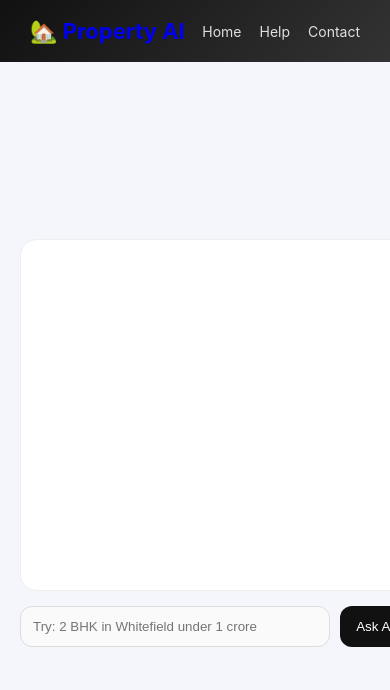
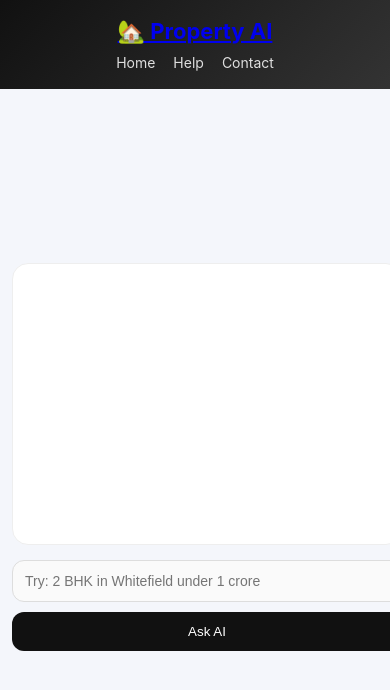
Before and after one commit to Amaan622/property-ai-project, a React app in the folder frontend/: page / in a window 390 px wide. Shown: the top 690 px of the page. Built offline with nearby package versions, Linux system fonts and the light colour scheme; the HTML template or start-up script is replaced by a standard one.

Commit message:
responsive UI update for mobile and desktop

```diff
--- a/frontend/src/App.css
+++ b/frontend/src/App.css
@@ -22,6 +22,7 @@ body {
   padding: 18px 30px;
   background: linear-gradient(135deg, #111, #333);
   color: white;
+  flex-wrap: wrap;
 }
 
 .header h1 {
@@ -32,6 +33,7 @@ body {
 .header nav {
   display: flex;
   gap: 18px;
+  flex-wrap: wrap;
 }
 
 .header nav a {
@@ -66,13 +68,15 @@ body {
   gap: 10px;
 }
 
+/* ================= MESSAGES ================= */
 .user-msg {
   align-self: flex-end;
   background: #111;
   color: #fff;
   padding: 10px 14px;
   border-radius: 16px 16px 0 16px;
-  max-width: 70%;
+  max-width: 75%;
+  word-wrap: break-word;
 }
 
 .bot-msg {
@@ -80,7 +84,8 @@ body {
   background: #f1f1f1;
   padding: 10px 14px;
   border-radius: 16px 16px 16px 0;
-  max-width: 70%;
+  max-width: 75%;
+  word-wrap: break-word;
 }
 
 /* ================= INPUT ================= */
@@ -96,6 +101,7 @@ body {
   border-radius: 12px;
   border: 1px solid #ddd;
   background: #fafafa;
+  font-size: 14px;
 }
 
 button {
@@ -105,6 +111,7 @@ button {
   border: none;
   border-radius: 12px;
   cursor: pointer;
+  white-space: nowrap;
 }
 
 button:hover {
@@ -138,10 +145,6 @@ button:hover {
   background: #f0fff4;
 }
 
-.card.normal {
-  border: 1px solid #eee;
-}
-
 /* ================= TEXT ================= */
 .location {
   font-size: 18px;
@@ -156,6 +159,8 @@ button:hover {
   padding: 8px;
   border-radius: 10px;
   margin: 10px 0;
+  flex-wrap: wrap;
+  gap: 5px;
 }
 
 .why, .insight {
@@ -164,10 +169,7 @@ button:hover {
 }
 
 /* ================= TAGS ================= */
-.tag-good {
-  background: #dcfce7;
-  color: #15803d;
-  border: 1px solid #22c55e;
+.tag-good, .tag-consider, .tag-bad, .tag-normal {
   padding: 6px 12px;
   border-radius: 999px;
   font-size: 12px;
@@ -176,43 +178,71 @@ button:hover {
   margin-top: 8px;
 }
 
+/* individual colors */
+.tag-good {
+  background: #dcfce7;
+  color: #15803d;
+  border: 1px solid #22c55e;
+}
+
 .tag-consider {
   background: #fef9c3;
   color: #a16207;
   border: 1px solid #facc15;
-  padding: 6px 12px;
-  border-radius: 999px;
-  font-size: 12px;
-  font-weight: 600;
-  display: inline-block;
-  margin-top: 8px;
 }
 
 .tag-bad {
   background: #fee2e2;
   color: #b91c1c;
   border: 1px solid #ef4444;
-  padding: 6px 12px;
-  border-radius: 999px;
-  font-size: 12px;
-  font-weight: 600;
-  display: inline-block;
-  margin-top: 8px;
 }
 
 .tag-normal {
   background: #f3f3f3;
   color: #555;
   border: 1px solid #ddd;
-  padding: 6px 12px;
-  border-radius: 999px;
-  font-size: 12px;
-  font-weight: 600;
-  display: inline-block;
-  margin-top: 8px;
 }
 
-.header nav a,
-.logo {
-  text-decoration: none;
+/* ================= RESPONSIVE (MOBILE) ================= */
+@media (max-width: 768px) {
+
+  .chat-wrapper {
+    padding: 12px;
+  }
+
+  .chat-box {
+    height: 250px;
+  }
+
+  .input-box {
+    flex-direction: column;
+  }
+
+  button {
+    width: 100%;
+  }
+
+  .input-box input {
+    width: 100%;
+  }
+
+  .results-grid {
+    grid-template-columns: 1fr;
+  }
+
+  .meta {
+    flex-direction: column;
+    align-items: flex-start;
+  }
+
+  .header {
+    flex-direction: column;
+    text-align: center;
+    gap: 10px;
+  }
+
+  .user-msg,
+  .bot-msg {
+    max-width: 90%;
+  }
 }
```
